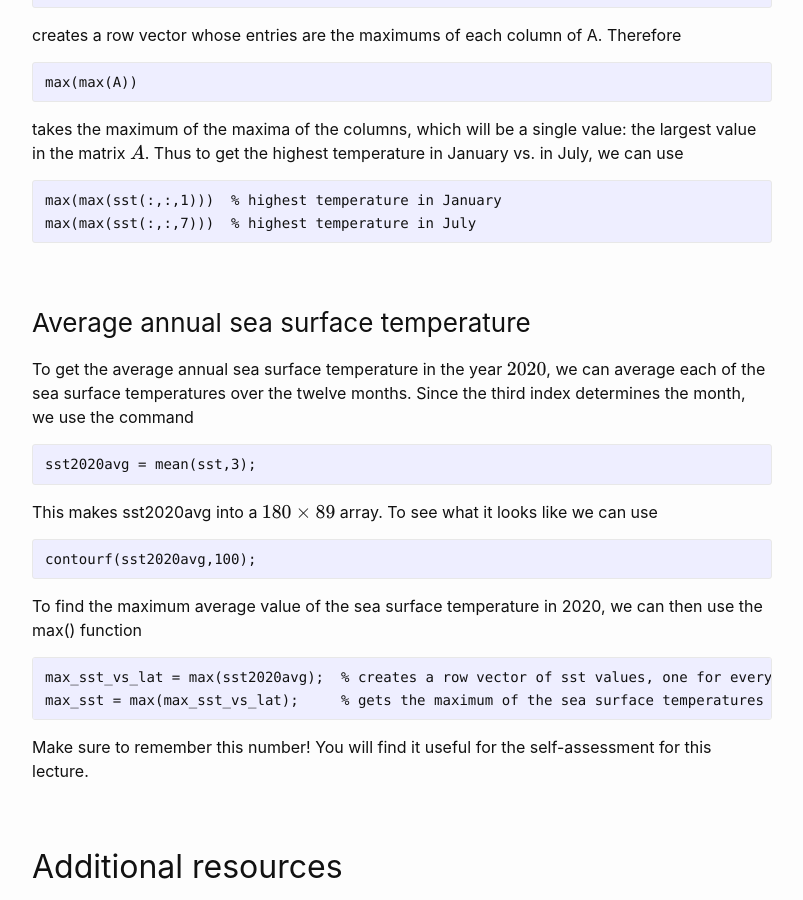
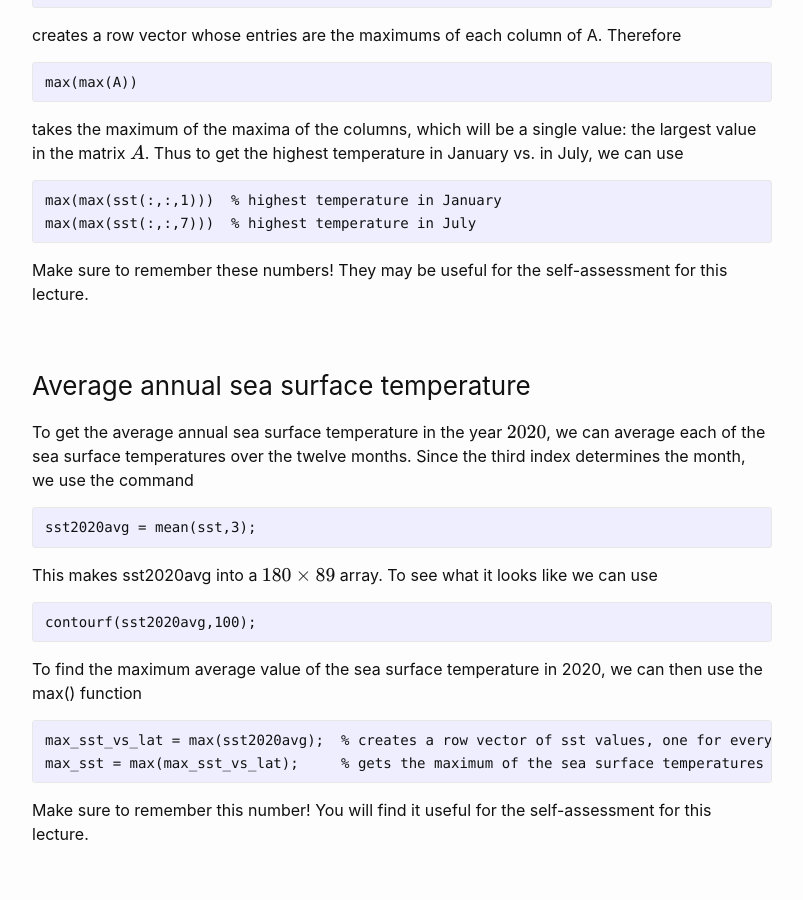
Before and after one commit to wcasper/math107spring2021, a Jekyll site: the page built from worksheets/ws1/ws1.md, in a window 1280 px wide and 900 px high, scrolled down 3035 px. Shown: the whole window, without its empty margins (238-1041 px from the left). Built offline with Jekyll 4.4.1, drawn with Linux system fonts in a browser that asks for light colours.

Commit message:
added comment

````diff
--- a/worksheets/ws1/ws1.md
+++ b/worksheets/ws1/ws1.md
@@ -123,6 +123,8 @@ takes the maximum of the maxima of the columns, which will be a single value: th
 max(max(sst(:,:,1)))  % highest temperature in January
 max(max(sst(:,:,7)))  % highest temperature in July
 ```
+Make sure to remember these numbers!  They may be useful for the self-assessment for this lecture.
+
 
 ### Average annual sea surface temperature
 
````
